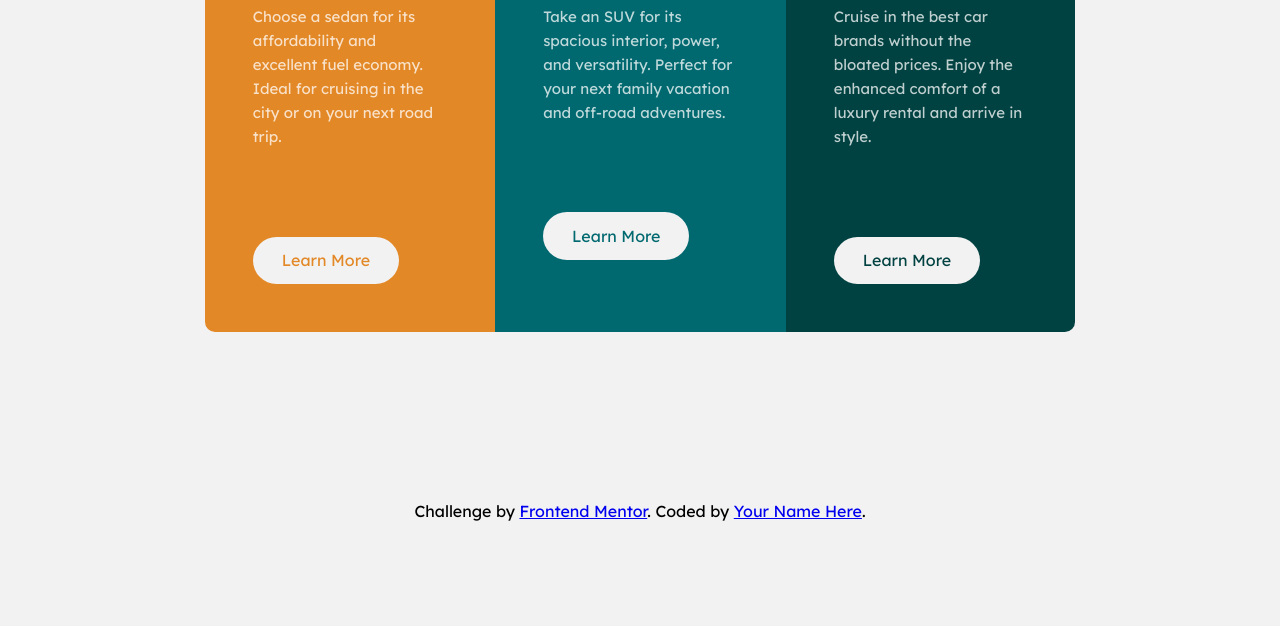
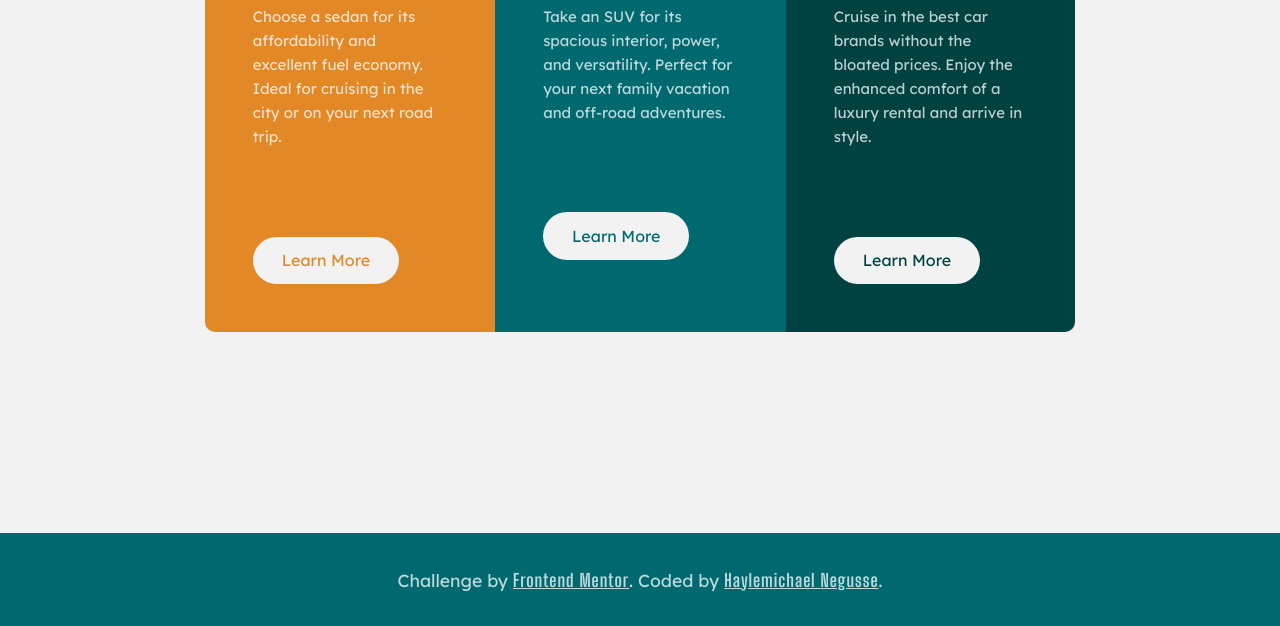
Before and after one commit to hilla10/3-column-preview-card-component-main, a plain HTML site: page index.html in a window 1280 px wide. Shown: the part 363-989 px from the top of the page. Before the commit the page ends 884 px from the top, so only its background shows below. Drawn offline with Linux system fonts and the light colour scheme.

Commit message:
Modified

```diff
--- a/css/main.css
+++ b/css/main.css
@@ -117,6 +117,30 @@ p {
     color: var(--Very-dark-cyan);
 }
 
+footer {
+    display: block;
+    width: 100%;
+    padding: 2.2rem;
+    text-align: center;
+    margin-top: 2rem;
+    background: var(--Dark-cyan);
+    color: var(--Transparent-white);
+    font-size: 1.1rem;
+}
+
+a {
+    font-family: 'Big Shoulders Display',
+        sans-serif;
+    color: var(--Transparent-white);
+    transition: 400ms ease-in-out;
+    letter-spacing: 1px;
+}
+
+a:hover {
+    color: var(--Bright-orange);
+}
+
+
 @media (min-width: 768px) {
 
     .main {
--- a/index.html
+++ b/index.html
@@ -57,11 +57,12 @@
     </div>
   </main>
 
-
-  <div class="attribution">
-    Challenge by <a href="https://www.frontendmentor.io?ref=challenge" target="_blank">Frontend Mentor</a>.
-    Coded by <a href="#">Your Name Here</a>.
-  </div>
+  <footer class="footer">
+    <div class="attribution">
+      Challenge by <a href="https://www.frontendmentor.io?ref=challenge" target="_blank">Frontend Mentor</a>.
+      Coded by <a href="https://github.com/hilla10">Haylemichael Negusse</a>.
+    </div>
+  </footer>
 </body>
 
 </html>
```
